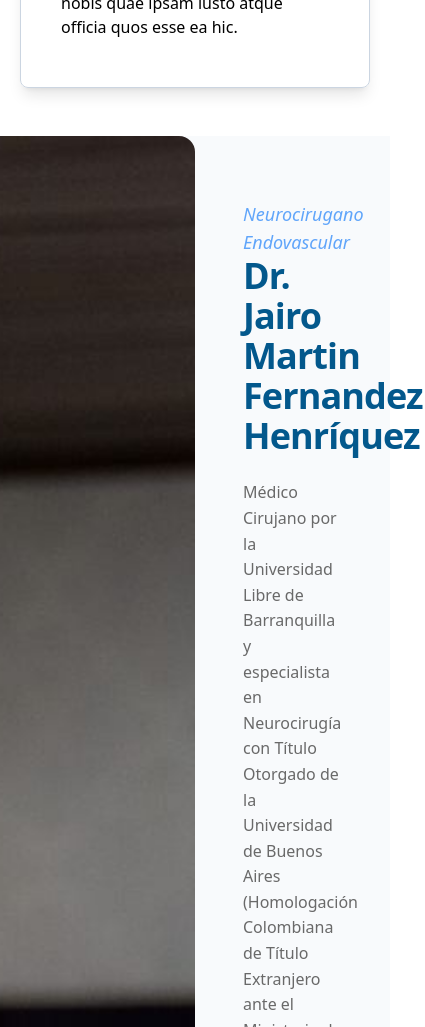
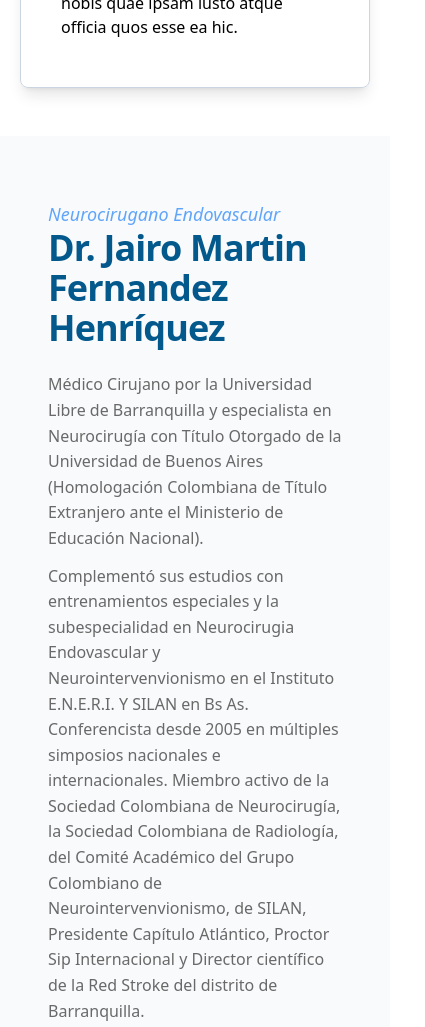
Before and after one commit to cadelbarre/website-unesi-astro, an Astro site: page / in a window 390 px wide. Shown: the part 1920-2947 px from the top of the page, 425 px wide, since content can reach past the window. Built offline with nearby package versions, Linux system fonts and the light colour scheme; Astro itself is replaced by a stand-in of ours.

Commit message:
Add response

```diff
--- a/src/components/Doctor.astro
+++ b/src/components/Doctor.astro
@@ -1,5 +1,5 @@
 <section class="bg-slate-50 relative">
-    <picture class="absolute w-1/2 h-full">
+    <picture class="absolute w-0 md:w-1/2 h-full">
         <img
             src="/photos/doctor_jairo_ferandez-1.jpg"
             alt="Doctor Jairo Fernandez"
@@ -7,7 +7,7 @@
             loading="lazy"
         />
     </picture>
-    <div class="w-1/2 ml-auto px-12 py-16">
+    <div class="w-full md:w-1/2 ml-auto px-12 py-16">
         <header class="mb-6">
             <h4 class="subtitle">Neurocirugano Endovascular</h4>
             <h2 class="title">Dr. Jairo Martin Fernandez Henríquez</h2>
```
